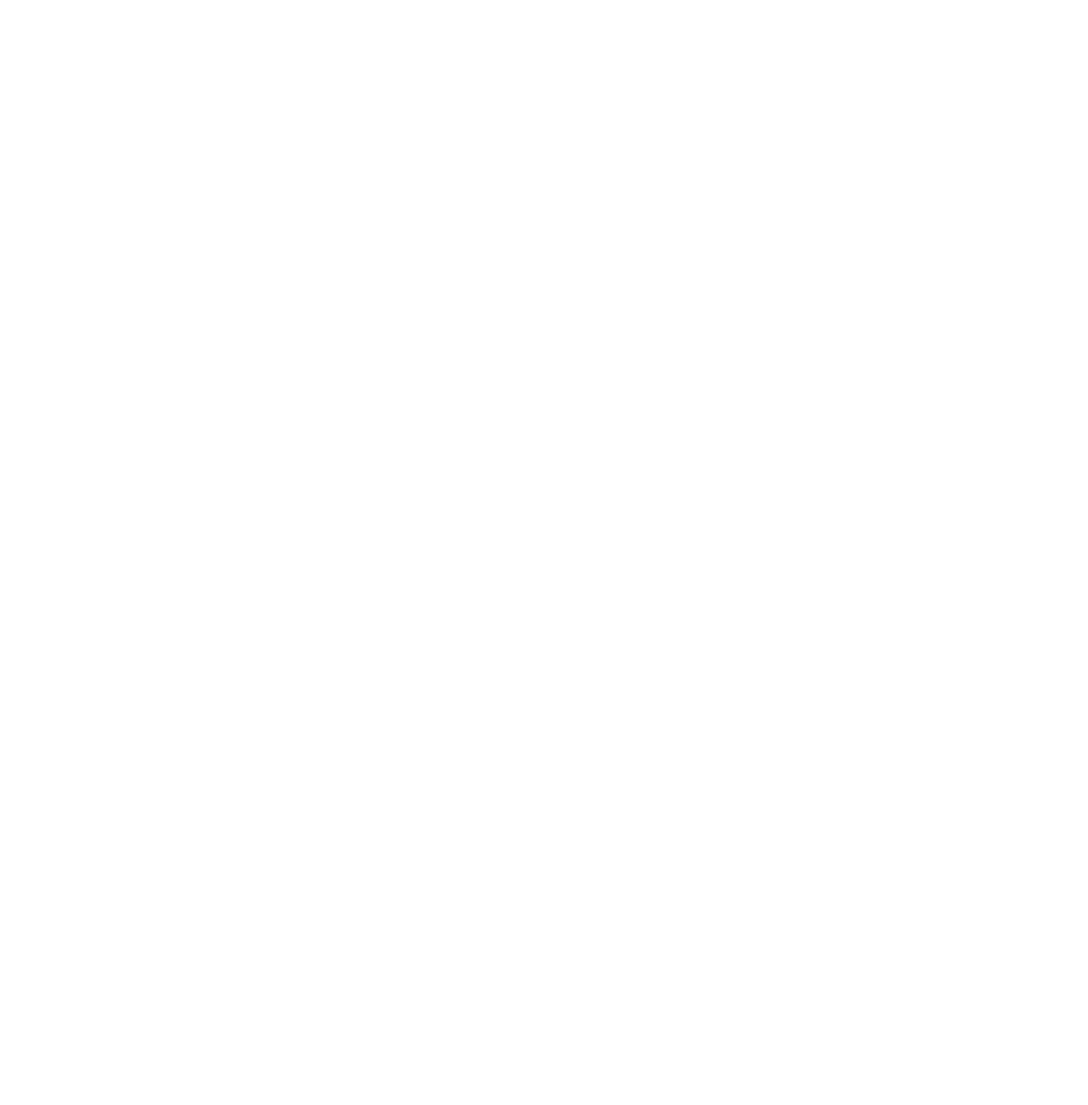
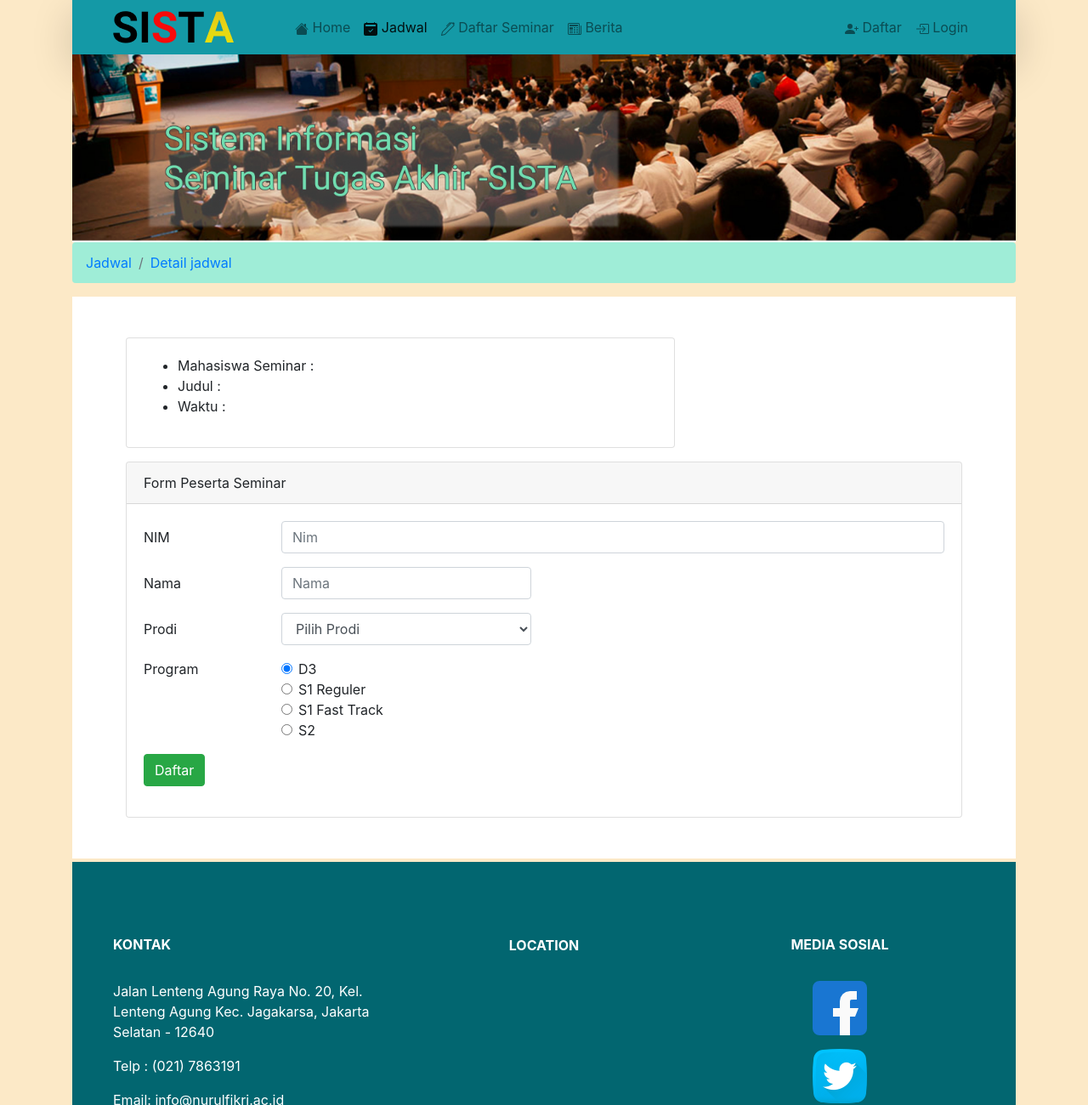
Before and after one commit to Hanif3757/Sista-project, a plain HTML site: page daftar_peserta.html in a window 1280 px wide. Shown: the top 1300 px of the page at 85% size. Before the commit the page ends 800 px from the top, so only its background shows below. Drawn offline with nearby package versions, Linux system fonts and the light colour scheme; grey boxes are pictures that could not be loaded.

Commit message:
membuat halaman daftar peserta seminar TA

```diff
--- a/daftar_peserta.html
+++ b/daftar_peserta.html
@@ -0,0 +1,323 @@
+<!doctype html>
+<html lang="en">
+  <head>
+      <title>Daftar Peserta</title>
+    <!-- Required meta tags -->
+    <meta charset="utf-8">
+    <meta name="viewport" content="width=device-width, initial-scale=1, shrink-to-fit=no">
+
+    <!-- Bootstrap CSS -->
+    <link rel="stylesheet" href="https://cdn.jsdelivr.net/npm/bootstrap@4.5.3/dist/css/bootstrap.min.css" integrity="sha384-TX8t27EcRE3e/ihU7zmQxVncDAy5uIKz4rEkgIXeMed4M0jlfIDPvg6uqKI2xXr2" crossorigin="anonymous">
+    <!-- <link rel="stylesheet" href="https://maxcdn.bootstrapcdn.com/bootstrap/4.0.0/css/bootstrap.min.css" integrity="sha384-Gn5384xqQ1aoWXA+058RXPxPg6fy4IWvTNh0E263XmFcJlSAwiGgFAW/dAiS6JXm" crossorigin="anonymous"> -->
+
+    <link rel="stylesheet" href="https://stackpath.bootstrapcdn.com/bootstrap/4.1.3/css/bootstrap.min.css" integrity="sha384-MCw98/SFnGE8fJT3GXwEOngsV7Zt27NXFoaoApmYm81iuXoPkFOJwJ8ERdknLPMO" crossorigin="anonymous">
+    <link rel="stylesheet" href="style/style.css">
+    <!-- <link rel="stylesheet" href="style/style_jadwalTA.css"> -->
+    <title>Jadwal Seminar TA</title>
+    <style>
+      .container a{
+          text-decoration: none;
+      }
+      hr {
+        width: 10%;
+        margin-left: 0;
+        }
+    </style>
+
+
+  </head>
+  <body>
+
+<!-- Header -->
+<div class="container fixed-top">
+    <div class="row">
+        <div class="col-sm-12">
+            <nav class="navbar pl-5  shadow-lg navbar-expand-lg navbar-light  pr-md-4 justify-content-between " style="background-color: #1499A6; ">
+
+                <a class="navbar-brand" href="#"><img src="img/logo/logo-sista.png"  alt="Responsive image" >
+                </a>
+                <button class="navbar-toggler" type="button" data-toggle="collapse" data-target="#navbarNavDropdown" aria-controls="navbarNavDropdown" aria-expanded="false" aria-label="Toggle navigation">
+                <span class="navbar-toggler-icon"></span>
+                </button>
+
+        <div class="collapse navbar-collapse ml-md-5" id="navbarNavDropdown">
+                <ul class="navbar-nav  mr-auto " id="top-nav">
+
+                    <li class="nav-item">
+                    <a class="nav-link " href="#">
+                        <svg xmlns="http://www.w3.org/2000/svg" width="16" height="16" fill="currentColor" class="bi bi-house-fill" viewBox="0 0 16 16">
+                            <path fill-rule="evenodd" d="M8 3.293l6 6V13.5a1.5 1.5 0 0 1-1.5 1.5h-9A1.5 1.5 0 0 1 2 13.5V9.293l6-6zm5-.793V6l-2-2V2.5a.5.5 0 0 1 .5-.5h1a.5.5 0 0 1 .5.5z"/>
+                            <path fill-rule="evenodd" d="M7.293 1.5a1 1 0 0 1 1.414 0l6.647 6.646a.5.5 0 0 1-.708.708L8 2.207 1.354 8.854a.5.5 0 1 1-.708-.708L7.293 1.5z"/>
+                        </svg>
+                        Home</a>
+                    </li>
+                    <li class="nav-item active">
+                    <a class="nav-link" href="#">
+                        <svg xmlns="http://www.w3.org/2000/svg" width="16" height="16" fill="currentColor" class="bi bi-calendar2-check-fill" viewBox="0 0 16 16">
+                            <path d="M3.5 0a.5.5 0 0 1 .5.5V1h8V.5a.5.5 0 0 1 1 0V1h1a2 2 0 0 1 2 2v11a2 2 0 0 1-2 2H2a2 2 0 0 1-2-2V3a2 2 0 0 1 2-2h1V.5a.5.5 0 0 1 .5-.5zm9.954 3H2.545c-.3 0-.545.224-.545.5v1c0 .276.244.5.545.5h10.91c.3 0 .545-.224.545-.5v-1c0-.276-.244-.5-.546-.5zm-2.6 5.854a.5.5 0 0 0-.708-.708L7.5 10.793 6.354 9.646a.5.5 0 1 0-.708.708l1.5 1.5a.5.5 0 0 0 .708 0l3-3z"/>
+                        </svg>
+                        Jadwal</a>
+                    </li>
+                    <li class="nav-item">
+                        <a class="nav-link" href="#">
+                            <svg xmlns="http://www.w3.org/2000/svg" width="16" height="16" fill="currentColor" class="bi bi-pen" viewBox="0 0 16 16">
+                                <path d="M13.498.795l.149-.149a1.207 1.207 0 1 1 1.707 1.708l-.149.148a1.5 1.5 0 0 1-.059 2.059L4.854 14.854a.5.5 0 0 1-.233.131l-4 1a.5.5 0 0 1-.606-.606l1-4a.5.5 0 0 1 .131-.232l9.642-9.642a.5.5 0 0 0-.642.056L6.854 4.854a.5.5 0 1 1-.708-.708L9.44.854A1.5 1.5 0 0 1 11.5.796a1.5 1.5 0 0 1 1.998-.001zm-.644.766a.5.5 0 0 0-.707 0L1.95 11.756l-.764 3.057 3.057-.764L14.44 3.854a.5.5 0 0 0 0-.708l-1.585-1.585z"/>
+                            </svg>
+                            Daftar Seminar</a>
+                    </li>
+                    <li class="nav-item mr-sm-5">
+                        <a class="nav-link" href="#berita">
+                            <svg xmlns="http://www.w3.org/2000/svg" width="16" height="16" fill="currentColor" class="bi bi-newspaper" viewBox="0 0 16 16">
+                                <path d="M0 2.5A1.5 1.5 0 0 1 1.5 1h11A1.5 1.5 0 0 1 14 2.5v10.528c0 .3-.05.654-.238.972h.738a.5.5 0 0 0 .5-.5v-9a.5.5 0 0 1 1 0v9a1.5 1.5 0 0 1-1.5 1.5H1.497A1.497 1.497 0 0 1 0 13.5v-11zM12 14c.37 0 .654-.211.853-.441.092-.106.147-.279.147-.531V2.5a.5.5 0 0 0-.5-.5h-11a.5.5 0 0 0-.5.5v11c0 .278.223.5.497.5H12z"/>
+                                <path d="M2 3h10v2H2V3zm0 3h4v3H2V6zm0 4h4v1H2v-1zm0 2h4v1H2v-1zm5-6h2v1H7V6zm3 0h2v1h-2V6zM7 8h2v1H7V8zm3 0h2v1h-2V8zm-3 2h2v1H7v-1zm3 0h2v1h-2v-1zm-3 2h2v1H7v-1zm3 0h2v1h-2v-1z"/>
+                            </svg>
+                            Berita</a>
+                    </li>
+                </ul>
+
+                <ul class="navbar-nav ml-md-5 mr-sm-4 " id="top-nav">
+                    <li class="nav-item">
+                        <a class="nav-link" href="#">
+                            <svg xmlns="http://www.w3.org/2000/svg" width="16" height="16" fill="currentColor" class="bi bi-person-plus-fill" viewBox="0 0 16 16">
+                                <path d="M1 14s-1 0-1-1 1-4 6-4 6 3 6 4-1 1-1 1H1zm5-6a3 3 0 1 0 0-6 3 3 0 0 0 0 6z"/>
+                                <path fill-rule="evenodd" d="M13.5 5a.5.5 0 0 1 .5.5V7h1.5a.5.5 0 0 1 0 1H14v1.5a.5.5 0 0 1-1 0V8h-1.5a.5.5 0 0 1 0-1H13V5.5a.5.5 0 0 1 .5-.5z"/>
+                            </svg>
+                            Daftar
+
+                        </a>
+                    </li>
+                    <li class="nav-item">
+                        <a class="nav-link" href="#">
+                            <svg xmlns="http://www.w3.org/2000/svg" width="16" height="16" fill="currentColor" class="bi bi-box-arrow-in-right" viewBox="0 0 16 16">
+                                <path fill-rule="evenodd" d="M6 3.5a.5.5 0 0 1 .5-.5h8a.5.5 0 0 1 .5.5v9a.5.5 0 0 1-.5.5h-8a.5.5 0 0 1-.5-.5v-2a.5.5 0 0 0-1 0v2A1.5 1.5 0 0 0 6.5 14h8a1.5 1.5 0 0 0 1.5-1.5v-9A1.5 1.5 0 0 0 14.5 2h-8A1.5 1.5 0 0 0 5 3.5v2a.5.5 0 0 0 1 0v-2z"/>
+                                <path fill-rule="evenodd" d="M11.854 8.354a.5.5 0 0 0 0-.708l-3-3a.5.5 0 1 0-.708.708L10.293 7.5H1.5a.5.5 0 0 0 0 1h8.793l-2.147 2.146a.5.5 0 0 0 .708.708l3-3z"/>
+                            </svg>
+                            Login
+                        </a>
+                    </li>
+                </ul>
+            </nav>
+
+            </div>
+        </div>
+</div>
+<!-- Jumbotron -->
+<div class="container pt-5" >
+    <img src="/img/j1.png"  class="img-fluid" alt="Responsive image" style="width: 100%; opacity: 2.0; ">
+</div>
+<!-- End jumbotron -->
+    <!-- breadcup -->
+    <div class="container">
+        <div class="row">
+            <div class="col-md-12" >
+                <nav aria-label="breadcrumb" >
+                    <ol class="breadcrumb" style="background-color: #9FEDD7;">
+                            <li class="breadcrumb-item  " aria-current="page">
+                                <a href="index.html" > Jadwal </a>
+                            </li>
+                            <li class="breadcrumb-item" aria-current="page">
+                                <a href="detail_jadwal_seminarTA.html"> Detail jadwal</a>
+                            </li>
+
+
+
+                    </ol>
+                </nav>
+        </div>
+    </div>
+</div>
+    <!-- breadcup -->
+<!-- end header -->
+
+<!-- Containter 1  -->
+<div class="container">
+    <!-- content row 1 -->
+    <div class="container" style="background-color: #ffffff" >
+        <div class="row p-3 p-md-5 p-lg-5 ">
+            <div class="col-12 col-sm-12 col-md-8 col-lg-8 mb-3">
+                <div class="card">
+                    <div class="card-body">
+                    <!-- <h5 class="card-title">Card title</h5> -->
+                    <!-- <hr> -->
+                    <ul>
+                        <li>Mahasiswa Seminar : </li>
+                        <li>Judul : </li>
+                        <li>Waktu : </li>
+                    </ul>
+
+                    </div>
+                </div>
+            </div>
+            <div class="col-12">
+
+                <div class="card">
+                    <div class="card-header">
+                      Form Peserta Seminar
+                    </div>
+                    <div class="card-body">
+                    <!-- nim -->
+                <form>
+                    <div class="form-group row">
+                      <label for="inputNim3" class="col-sm-2 col-form-label">NIM</label>
+                      <div class="col-sm-10">
+                        <input type="Nim" class="form-control" id="inputNim3" placeholder="Nim">
+                      </div>
+                    </div>
+                    <!-- nama -->
+                    <div class="form-group row">
+                      <label for="inputNama3" class="col-sm-2 col-form-label">Nama</label>
+                      <div class=" col-md-4 col-sm-10">
+                        <input type="Nama" class="form-control" id="inputNama3" placeholder="Nama">
+                      </div>
+                    </div>
+                    <!-- prodi -->
+                    <div class="form-group row">
+                        <label for="inputprodi" class="col-md-2 col-form-label">Prodi</label>
+                        <div class="col-md-4">
+                            <select id="inputState" class="form-control">
+                                <option selected>Pilih Prodi</option>
+                                <option>Sistem Informasi</option>
+                                <option>Teknik Informatika</option>
+                              </select>
+                        </div>
+                      </div>
+                    <!-- program -->
+                    <fieldset class="form-group table">
+                      <div class="row">
+                        <legend class="col-form-label col-sm-2 pt-0">Program</legend>
+                        <div class="col-sm-10">
+                          <div class="form-check">
+                            <input class="form-check-input" type="radio" name="gridRadios" id="gridRadios1" value="option1" checked>
+                            <label class="form-check-label" for="gridRadios1">
+                             D3
+                            </label>
+                          </div>
+                          <div class="form-check">
+                            <input class="form-check-input" type="radio" name="gridRadios" id="gridRadios2" value="option2">
+                            <label class="form-check-label" for="gridRadios2">
+                              S1 Reguler
+                            </label>
+                          </div>
+
+                          <div class="form-check">
+                            <input class="form-check-input" type="radio" name="gridRadios" id="gridRadios2" value="option2">
+                            <label class="form-check-label" for="gridRadios2">
+                              S1 Fast Track
+                            </label>
+                          </div>
+
+                          <div class="form-check">
+                            <input class="form-check-input" type="radio" name="gridRadios" id="gridRadios2" value="option2">
+                            <label class="form-check-label" for="gridRadios2">
+                              S2
+                            </label>
+                          </div>
+
+                        </div>
+                      </div>
+                    </fieldset>
+
+
+                    <div class="form-group row">
+                      <div class="col-sm-10">
+                        <button type="submit" class="btn btn-success">Daftar</button>
+                      </div>
+                    </div>
+                  </form>
+                    </div>
+                  </div>
+
+
+
+
+            </div>
+        </div>
+
+    </div>
+    <!-- End content row1 -->
+</div>
+<!-- End Content -->
+<!-- Footer -->
+<div class="container mt-1">
+    <footer style="background-color: #026670; color: #ffffff;">
+            <br>
+                <div class="row mt-3 p-5">
+                    <!-- kontak -->
+                    <div class="col-md-4 col-lg- col-xl-4  mb-4">
+
+                        <!-- Content -->
+                        <h6 class="text-uppercase font-weight-bold">Kontak</h6>
+                        <br>
+                        <p>Jalan Lenteng Agung Raya No. 20,
+                            Kel. Lenteng Agung Kec. Jagakarsa,
+                            Jakarta Selatan - 12640
+                        </p>
+                        <p>
+                            Telp : (021) 7863191
+                        </p>
+                        <p>
+                            Email: info@nurulfikri.ac.id
+                        </p>
+                    </div>
+                   <!-- end kontak -->
+
+                   <!-- lokasi -->
+                    <div class=" col-lg-4 col-md-4 col-xl-4 mb-4 text-center">
+                        <!-- Links -->
+                        <div class="col-12">
+
+                        </div>
+                        <h6 class="text-uppercase font-weight-bold">Location</h6>
+                        <br>
+                        <iframe  class="text-center" style="width: 80%;" src="https://www.google.com/maps/embed?pb=!1m18!1m12!1m3!1d991.3292996603527!2d106.83192752916601!3d-6.3529662997126595!2m3!1f0!2f0!3f0!3m2!1i1024!2i768!4f13.1!3m3!1m2!1s0x2e69ec6b07b68ea5%3A0x17da46bdf9308386!2sSTT%20Terpadu%20Nurul%20Fikri%20-%20Kampus%20B!5e0!3m2!1sid!2sid!4v1609980644417!5m2!1sid!2sid" frameborder="0" style="border:0;" allowfullscreen="" aria-hidden="false" tabindex="0" class="col-sm-12">
+                        </iframe>
+
+                    </div>
+                    <!-- end lokasi -->
+
+                    <!--  Media Social -->
+                    <div class=" col-md-4 col-lg-4 col-3 mx-auto mb-md-0 mb-4 text-center ">
+                        <!-- Links -->
+                        <h6 class="text-uppercase font-weight-bold ">Media Sosial</h6>
+                        <br>
+                        <div class="row">
+                            <div class=" col-lg-12 col-md-12 col-sm-12 col-auto-4" >
+                                <a href="#facebook">
+                                    <p>
+                                        <img src="img/icons/facebook.png" class="">
+                                    </p>
+
+                                </a>
+                            </div>
+                            <div class=" col-lg-12 col-md-12 col-sm-12 col-auto-4">
+                                <a href="#facebook">
+                                    <p>
+                                        <img src="img/icons/twitter.png" class="">
+                                    </p>
+                                </a>
+                            </div>
+                            <div class=" col-lg-12 col-md-12 col-sm-12 col-auto-4">
+                                <a href="#facebook">
+                                    <p>
+                                        <img src="img/icons/instagram.png" class="">
+                                    </p>
+                                </a>
+                            </div>
+                        </div>
+                    </div>
+                </div>
+                    <!-- end media social -->
+
+                        <!-- Footer Links -->
+                <hr class=" mb-2  mx-auto" style="width: 93%;  background-color:#ffffff">
+
+                <!-- footer botton -->
+                <div class="footer-copyright text-center py-3">
+                    <p style="color: white;">Project ©2021 - SISTA</p>
+                </div>
+                <!-- enf footer bottom -->
+    </footer>
+</div>
+<!-- End Footer -->
+</body>
+</html>
```
Also changed, not shown: detail_jadwal_seminarTA.html (+1 -0 lines).
